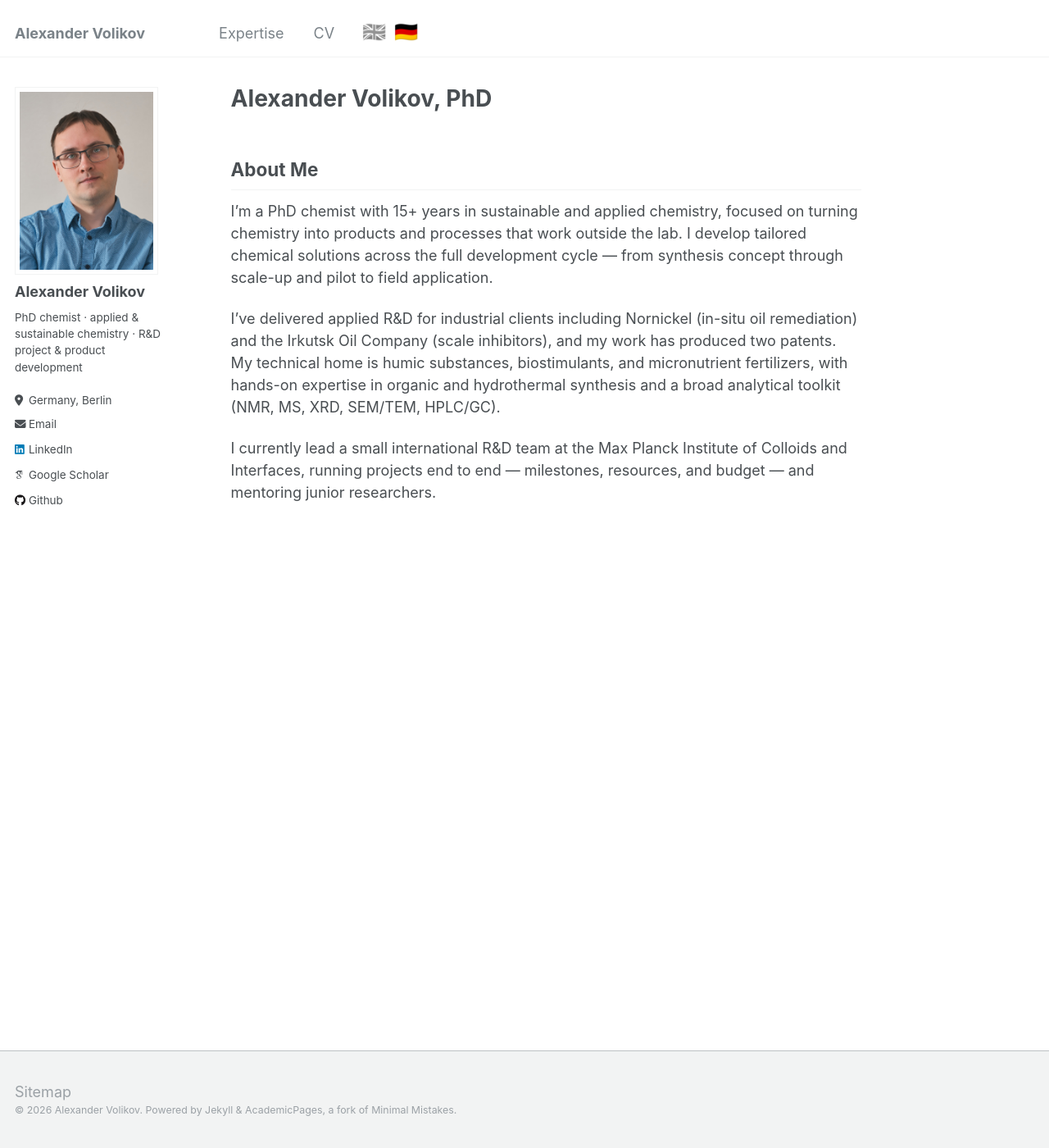
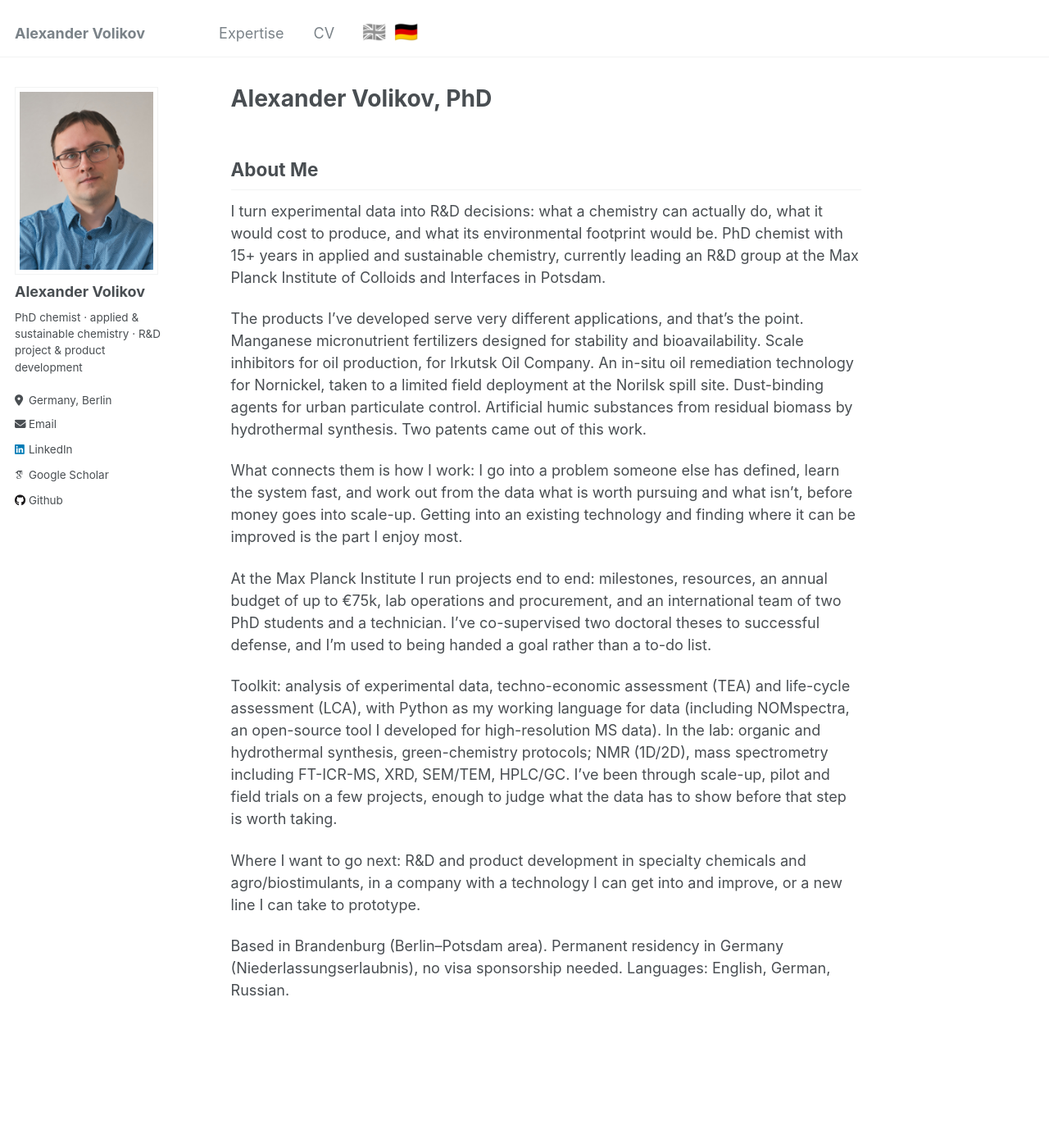
Before and after one commit to alexandervolikov/alexandervolikov.github.io, a Jekyll site: the page built from _pages/about.md, in a window 1280 px wide and 1400 px high. Shown: the whole window at 82% size. Built offline with Jekyll 4.4.1, drawn with Linux system fonts in a browser that asks for light colours; some web fonts are replaced.

Commit message:
Rewrite About page (EN/DE) with expanded, outcome-focused bio
Co-Authored-By: Claude Sonnet 5 <noreply@anthropic.com>

```diff
--- a/_pages/about.md
+++ b/_pages/about.md
@@ -9,17 +9,16 @@ redirect_from:
 
 ## About Me
 
-I'm a PhD chemist with 15+ years in sustainable and applied chemistry, focused on
-turning chemistry into products and processes that work outside the lab. I develop
-tailored chemical solutions across the full development cycle — from synthesis concept
-through scale-up and pilot to field application.
+I turn experimental data into R&D decisions: what a chemistry can actually do, what it would cost to produce, and what its environmental footprint would be. PhD chemist with 15+ years in applied and sustainable chemistry, currently leading an R&D group at the Max Planck Institute of Colloids and Interfaces in Potsdam.
 
-I've delivered applied R&D for industrial clients including Nornickel (in-situ oil
-remediation) and the Irkutsk Oil Company (scale inhibitors), and my work has produced
-two patents. My technical home is humic substances, biostimulants, and micronutrient
-fertilizers, with hands-on expertise in organic and hydrothermal synthesis and a broad
-analytical toolkit (NMR, MS, XRD, SEM/TEM, HPLC/GC).
+The products I've developed serve very different applications, and that's the point. Manganese micronutrient fertilizers designed for stability and bioavailability. Scale inhibitors for oil production, for Irkutsk Oil Company. An in-situ oil remediation technology for Nornickel, taken to a limited field deployment at the Norilsk spill site. Dust-binding agents for urban particulate control. Artificial humic substances from residual biomass by hydrothermal synthesis. Two patents came out of this work.
 
-I currently lead a small international R&D team at the Max Planck Institute of Colloids
-and Interfaces, running projects end to end — milestones, resources, and budget — and
-mentoring junior researchers.
+What connects them is how I work: I go into a problem someone else has defined, learn the system fast, and work out from the data what is worth pursuing and what isn't, before money goes into scale-up. Getting into an existing technology and finding where it can be improved is the part I enjoy most.
+
+At the Max Planck Institute I run projects end to end: milestones, resources, an annual budget of up to €75k, lab operations and procurement, and an international team of two PhD students and a technician. I've co-supervised two doctoral theses to successful defense, and I'm used to being handed a goal rather than a to-do list.
+
+Toolkit: analysis of experimental data, techno-economic assessment (TEA) and life-cycle assessment (LCA), with Python as my working language for data (including NOMspectra, an open-source tool I developed for high-resolution MS data). In the lab: organic and hydrothermal synthesis, green-chemistry protocols; NMR (1D/2D), mass spectrometry including FT-ICR-MS, XRD, SEM/TEM, HPLC/GC. I've been through scale-up, pilot and field trials on a few projects, enough to judge what the data has to show before that step is worth taking.
+
+Where I want to go next: R&D and product development in specialty chemicals and agro/biostimulants, in a company with a technology I can get into and improve, or a new line I can take to prototype.
+
+Based in Brandenburg (Berlin–Potsdam area). Permanent residency in Germany (Niederlassungserlaubnis), no visa sponsorship needed. Languages: English, German, Russian.
```
Also changed, not shown: _pages/de/about.md (+11 -3 lines).
